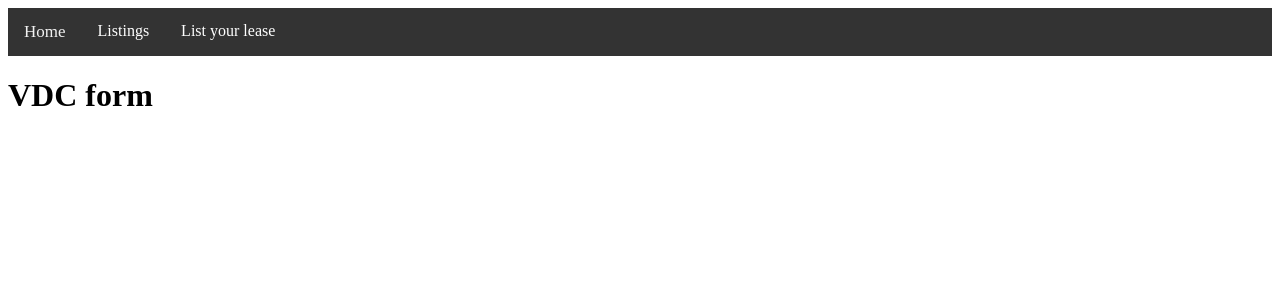
After one commit to Huspam/ZotLease, a Flask app: page /vdc in a window 1280 px wide. The commit adds this page. Shown: the top 300 px of the page. Run offline with Flask 2, Linux system fonts and the light colour scheme; some libraries are stand-ins or nearby versions.

Commit message:
App to Main

```diff
--- /dev/null
+++ b/main.py
@@ -0,0 +1,14 @@
+from flask import Flask, render_template
+
+app = Flask(__name__)
+
+@app.route("/", methods=['GET'])
+def index():
+    return render_template('index.html')
+
+@app.route("/vdc", methods=['GET'])
+def vdc():
+    return render_template('vdc.html')
+
+if __name__ == "__main__":
+    app.run(host='0.0.0.0')
--- a/static/css/nav.css
+++ b/static/css/nav.css
@@ -0,0 +1,60 @@
+.topnav {
+    background-color: #333;
+    overflow: hidden;
+  }
+
+  /* Style the links inside the navigation bar */
+  .topnav a {
+    float: left;
+    color: #f2f2f2;
+    text-align: center;
+    padding: 14px 16px;
+    text-decoration: none;
+    font-size: 17px;
+  }
+
+  .dropdown {
+    float: left;
+    overflow-wrap: break-word;
+  }
+
+  .dropdown .dropbtn {
+    font-size: 16px;
+    border: none;
+    outline: none;
+    color: white;
+    padding: 14px 16px;
+    background-color: inherit;
+    font-family: inherit;
+    margin: 0;
+  }
+
+  .navbar a:hover, .dropdown:hover .dropbtn {
+    background-color: red;
+  }
+
+  .dropdown-content {
+    display: none;
+    position: absolute;
+    background-color: #f9f9f9;
+    min-width: 160px;
+    box-shadow: 0px 8px 16px 0px rgba(0,0,0,0.2);
+    z-index: 1;
+  }
+
+  .dropdown-content a {
+    float: none;
+    color: black;
+    padding: 12px 16px;
+    text-decoration: none;
+    display: block;
+    text-align: left;
+  }
+
+  .dropdown-content a:hover {
+    background-color: #ddd;
+  }
+
+  .dropdown:hover .dropdown-content {
+    display: block;
+  }
--- a/templates/base.html
+++ b/templates/base.html
@@ -1,28 +1,38 @@
-<!DOCTYPE HTML>
+<!doctype html>
 <html lang="en">
-  <head>
-    <!-- Required meta tags -->
+  <head></head>
     <meta charset="utf-8">
     <meta name="viewport" content="width=device-width, initial-scale=1, shrink-to-fit=no">
 
     <!-- Bootstrap CSS -->
-    <link rel="stylesheet" href="https://stackpath.bootstrapcdn.com/bootstrap/4.3.1/css/bootstrap.min.css" integrity="sha384-ggOyR0iXCbMQv3Xipma34MD+dH/1fQ784/j6cY/iJTQUOhcWr7x9JvoRxT2MZw1T" crossorigin="anonymous">
+    <link rel="stylesheet" href="{{ url_for('static', filename= 'css/style.css') }}">
+    <link rel="stylesheet" href="{{ url_for('static', filename= 'css/nav.css') }}">
 
     <title>{% block title %} {% endblock %}</title>
   </head>
   <body>
-    <nav class="navbar navbar-expand-md navbar-light bg-light">
-        <a class="navbar-brand" href="{{ url_for('index')}}">FlaskBlog</a>
-        <button class="navbar-toggler" type="button" data-toggle="collapse" data-target="#navbarNav" aria-controls="navbarNav" aria-expanded="false" aria-label="Toggle navigation">
-            <span class="navbar-toggler-icon"></span>
-        </button>
-        <div class="collapse navbar-collapse" id="navbarNav">
-            <ul class="navbar-nav">
-            <li class="nav-item active">
-                <a class="nav-link" href="#">About</a>
-            </li>
-            </ul>
+    <nav>
+      <div class="topnav">
+        <a class="active" href="{{ url_for('index') }}">Home</a>
+        <div class="dropdown">
+          <button class="dropbtn">Listings</button>
+          <div class="dropdown-content">
+            <a href="otherlisting.html">Look for listings</a>
+            <a href="saveList.html">Bookmarked Listings</a>
+            <a href="personalList.html">Saved Listings</a>
+          </div>
         </div>
+        <div class="dropdown">
+          <button class="dropbtn">List your lease</button>
+          <div class="dropdown-content">
+            <a href="{{ url_for('vdc') }}">VDC</a>
+            <a href="vdcn.html">VDCN</a>
+            <a href="plaza.html">Plaza Verde</a>
+            <a href="puerta.html">Puerta Del Sol</a>
+            <a href="arroyo.html">Arroyo Vista</a>
+          </div>
+        </div>
+      </div>
     </nav>
     <div class="container">
         {% block content %} {% endblock %}
--- a/templates/index.html
+++ b/templates/index.html
@@ -1,5 +1,6 @@
 {% extends 'base.html' %}
+{% block title %} ZotLease {% endblock %}
 
 {% block content %}
-    <h1>{% block title %} Welcome to FlaskBlog {% endblock %}</h1>
+    <h1>Welcome to ZotLease</h1>
 {% endblock %}
--- /dev/null
+++ b/templates/vdc.html
@@ -0,0 +1,6 @@
+{% extends 'base.html' %}
+{% block title %} VDC Form {% endblock %}
+
+{% block content %}
+    <h1>VDC form</h1>
+{% endblock %}
```
Also changed, not shown: app.py (deleted, +0 -7 lines), index.html (deleted, +0 -22 lines), static/css/styles.css (+12 -0 lines), scripts/buttons.js (deleted), styles/nav.css (deleted), styles/styles.css (deleted), templates/baselease.html (added).
